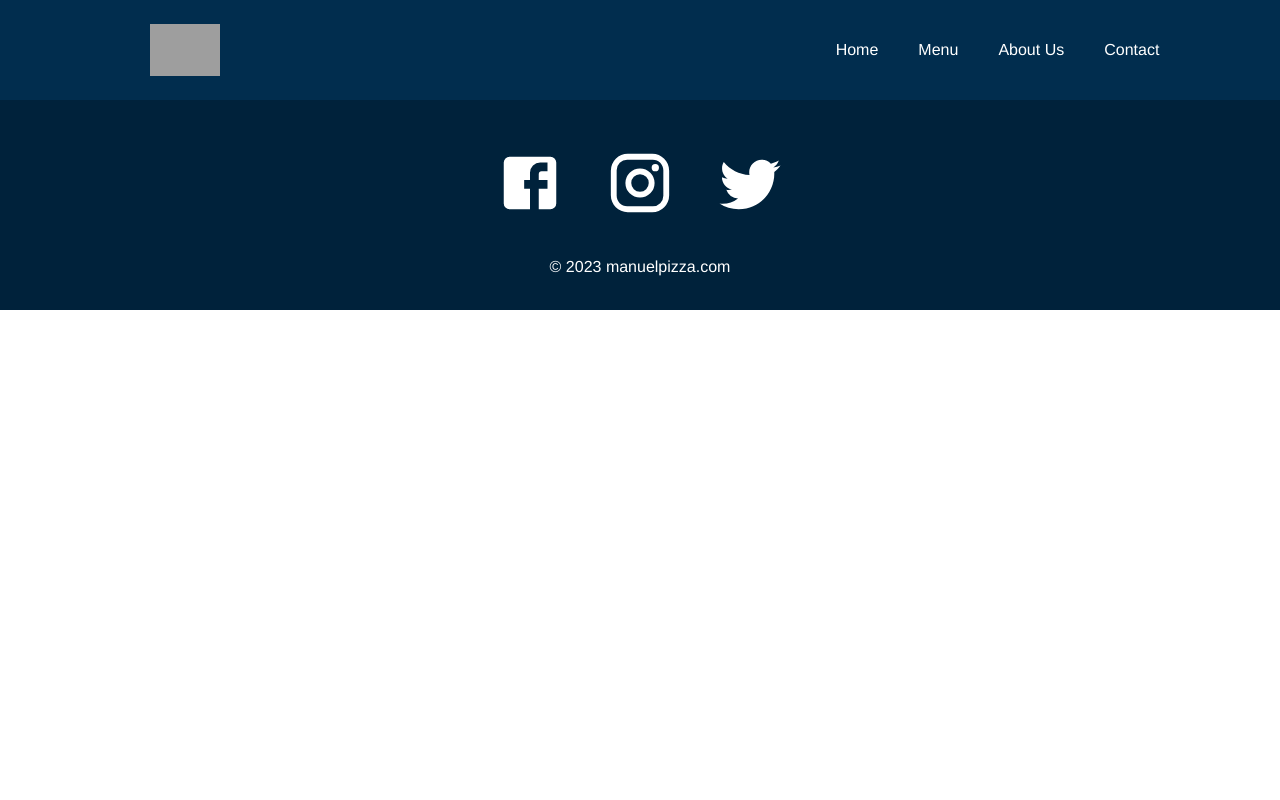
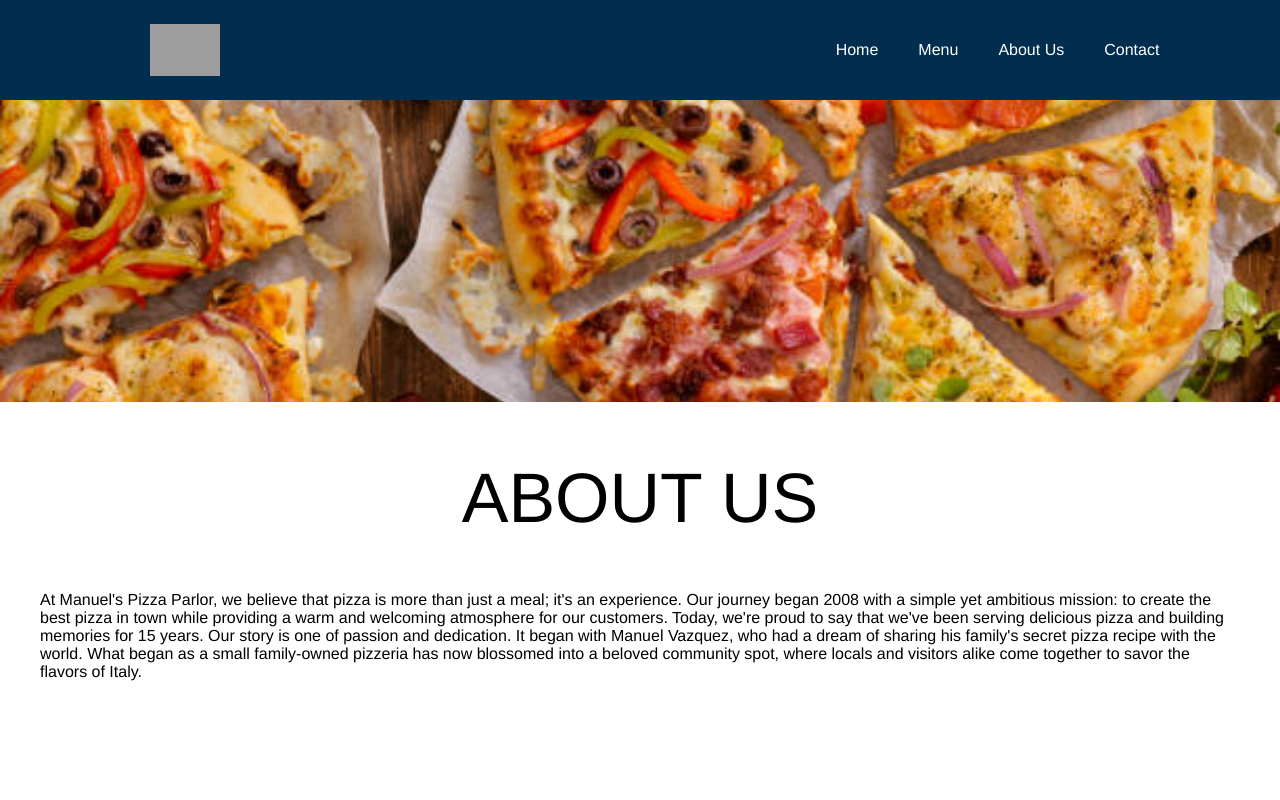
Before and after one commit to mvazquez97/pizza-parlor, a React (Create React App) app: page /about in a window 1280 px wide. Shown: the top 800 px of the page. Built offline with nearby package versions, Linux system fonts and the light colour scheme; grey boxes are pictures that could not be loaded.

Commit message:
finishes and styles About page

```diff
--- a/src/components/About.js
+++ b/src/components/About.js
@@ -1,14 +1,29 @@
 import React from "react";
-import multiple from "../images/multiple.jpg";
+import pizzaGroup from "../images/multiple.jpg";
+import "../styles/About.css";
 
 function About() {
   return (
     <div className="about">
       <div
         className="about-top"
-        style={{ backgroundImage: `url(${multiple})` }}
+        style={{ backgroundImage: `url(${pizzaGroup})` }}
       ></div>
-      <div className="about-bottom"></div>
+      <div className="about-bottom">
+        <h1>ABOUT US </h1>
+        <p>
+          At Manuel's Pizza Parlor, we believe that pizza is more than just a
+          meal; it's an experience. Our journey began 2008 with a simple yet
+          ambitious mission: to create the best pizza in town while providing a
+          warm and welcoming atmosphere for our customers. Today, we're proud to
+          say that we've been serving delicious pizza and building memories for
+          15 years. Our story is one of passion and dedication. It began with
+          Manuel Vazquez, who had a dream of sharing his family's secret pizza
+          recipe with the world. What began as a small family-owned pizzeria has
+          now blossomed into a beloved community spot, where locals and visitors
+          alike come together to savor the flavors of Italy.
+        </p>
+      </div>
     </div>
   );
 }
--- /dev/null
+++ b/src/styles/About.css
@@ -0,0 +1,37 @@
+.about {
+  width: 100%;
+  height: 90vh;
+  display: flex;
+  flex-direction: column;
+}
+
+.about-top {
+  width: 100%;
+  height: 45%;
+  background-position: center;
+  background-repeat: no-repeat;
+  background-size: cover;
+  font-family: "Gill Sans", "Gill Sans MT", Calibri, "Trebuchet MS", sans-serif;
+}
+
+.about-bottom {
+  display: flex;
+  flex-direction: column;
+  height: 55%;
+  align-items: center;
+  margin-top: 50px;
+}
+
+.about-bottom p {
+  width: 1200px;
+}
+
+.about .about-bottom h1 {
+  font-weight: 400;
+  font-size: 70px;
+  color: black;
+  height: 30px;
+  display: flex;
+  justify-content: center;
+  transform: translateY(-40px);
+}
```
